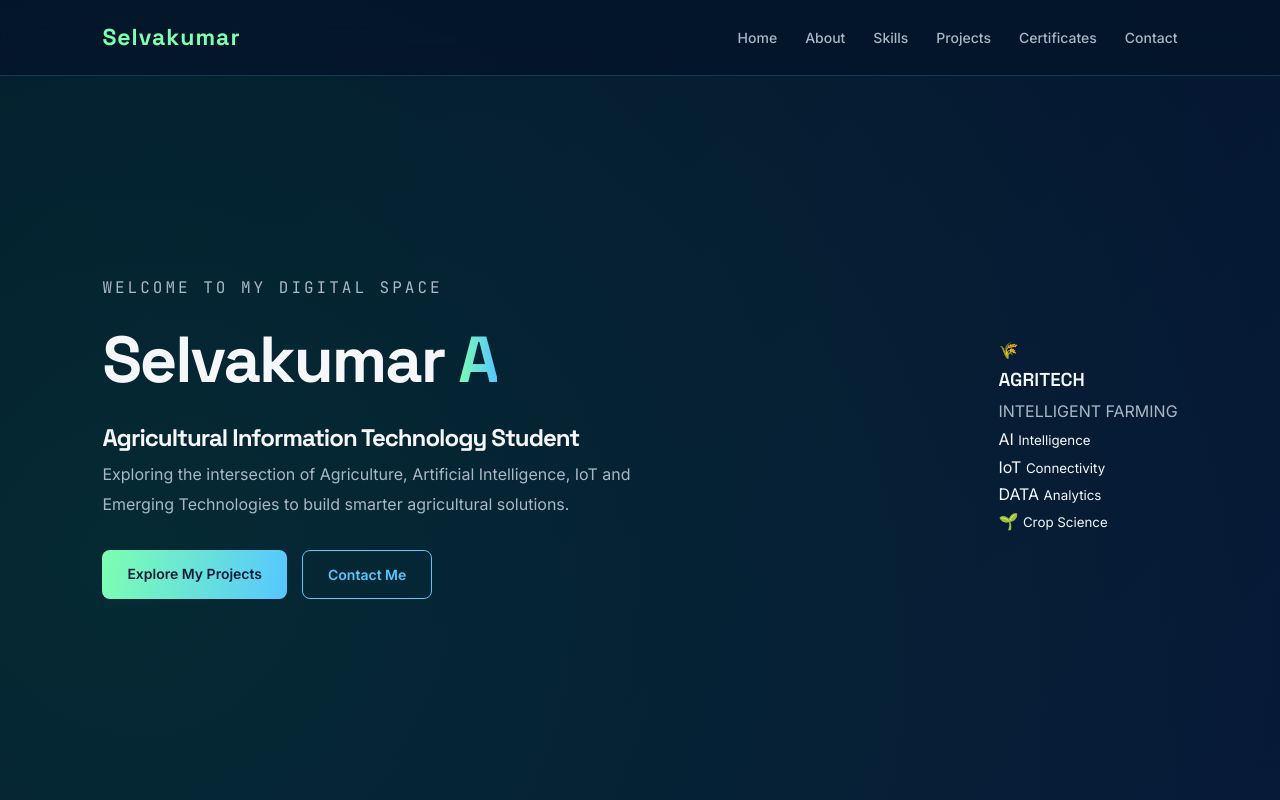
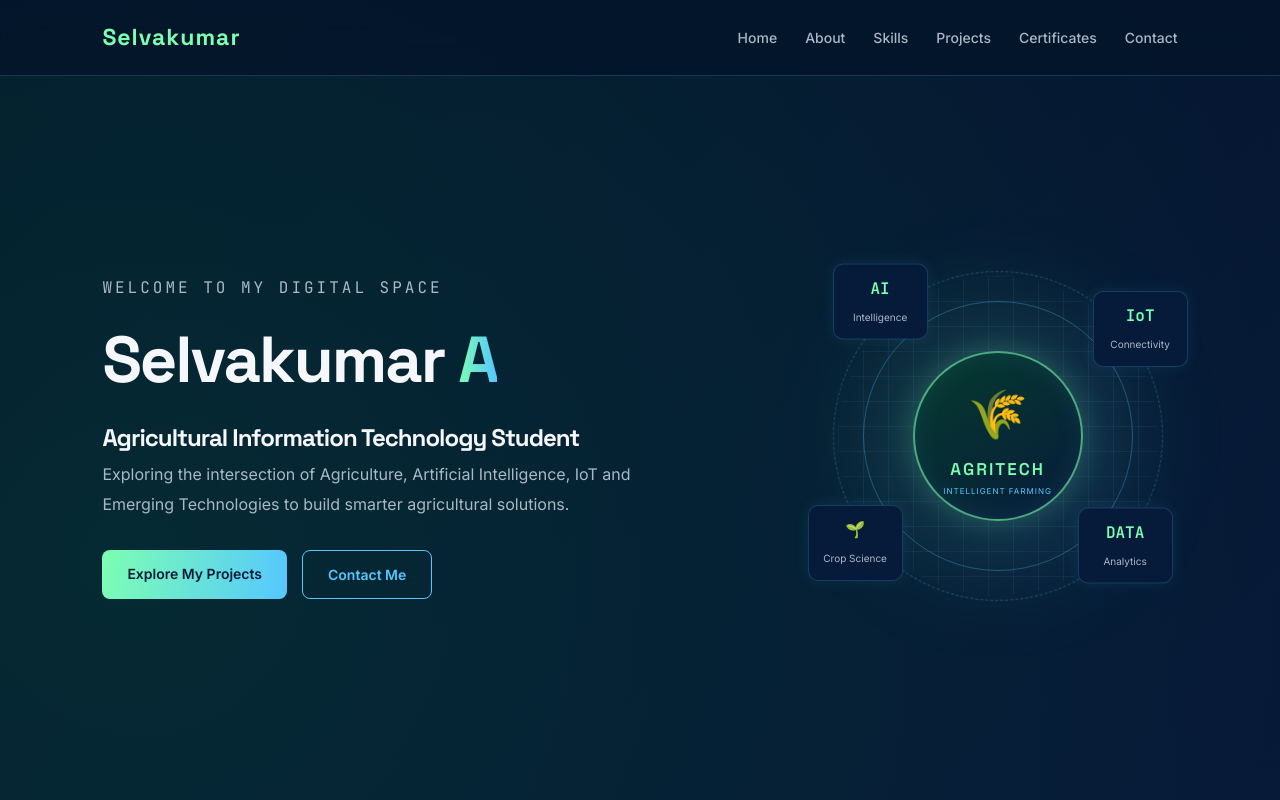
Before and after one commit to selvakumar-agritech/selvakumar-agritech.github.io, a plain HTML site: page index.html in a window 1280 px wide. Shown: the top 800 px of the page. Drawn offline with Linux system fonts and the light colour scheme.

Commit message:
Redesign portfolio

```diff
--- a/style.css
+++ b/style.css
@@ -602,3 +602,175 @@ footer {
     }
 
 }
+
+.agri-visual {
+    width: 360px;
+    height: 360px;
+    position: relative;
+    flex-shrink: 0;
+
+    display: flex;
+    align-items: center;
+    justify-content: center;
+}
+
+.visual-glow {
+    position: absolute;
+    width: 230px;
+    height: 230px;
+
+    background: linear-gradient(
+        135deg,
+        rgba(124, 255, 178, 0.2),
+        rgba(85, 199, 255, 0.2)
+    );
+
+    filter: blur(55px);
+    border-radius: 50%;
+}
+
+.visual-grid {
+    position: absolute;
+    inset: 20px;
+
+    background-image:
+        linear-gradient(
+            rgba(85, 199, 255, 0.08) 1px,
+            transparent 1px
+        ),
+        linear-gradient(
+            90deg,
+            rgba(85, 199, 255, 0.08) 1px,
+            transparent 1px
+        );
+
+    background-size: 25px 25px;
+    border-radius: 50%;
+}
+
+.visual-ring {
+    position: absolute;
+    border: 1px solid rgba(85, 199, 255, 0.3);
+    border-radius: 50%;
+}
+
+.ring-one {
+    width: 270px;
+    height: 270px;
+    animation: rotate 20s linear infinite;
+}
+
+.ring-two {
+    width: 330px;
+    height: 330px;
+    border-style: dashed;
+    animation: rotate 30s linear infinite reverse;
+}
+
+.farm-core {
+    position: relative;
+    z-index: 2;
+
+    width: 170px;
+    height: 170px;
+
+    border-radius: 50%;
+
+    display: flex;
+    flex-direction: column;
+    align-items: center;
+    justify-content: center;
+
+    background: linear-gradient(
+        145deg,
+        #063B2E,
+        #071B3A
+    );
+
+    border: 2px solid rgba(124, 255, 178, 0.6);
+
+    box-shadow:
+        0 0 30px rgba(124, 255, 178, 0.2),
+        inset 0 0 25px rgba(85, 199, 255, 0.1);
+}
+
+.farm-icon {
+    font-size: 48px;
+}
+
+.farm-core h3 {
+    color: var(--light-green);
+    font-size: 17px;
+    letter-spacing: 2px;
+}
+
+.farm-core p {
+    color: var(--light-blue);
+    font-size: 8px;
+    letter-spacing: 1px;
+}
+
+.tech-node {
+    position: absolute;
+    z-index: 3;
+
+    min-width: 95px;
+    padding: 10px;
+
+    text-align: center;
+
+    background: rgba(7, 27, 58, 0.95);
+
+    border: 1px solid var(--border);
+    border-radius: 10px;
+
+    box-shadow: 0 0 15px rgba(85, 199, 255, 0.1);
+
+    animation: float 4s ease-in-out infinite;
+}
+
+.tech-node span {
+    display: block;
+    color: var(--light-green);
+    font-family: 'JetBrains Mono', monospace;
+    font-weight: 600;
+}
+
+.tech-node small {
+    color: var(--grey);
+    font-size: 10px;
+}
+
+.node-one {
+    top: 15px;
+    left: 15px;
+}
+
+.node-two {
+    top: 35px;
+    right: -10px;
+    animation-delay: 1s;
+}
+
+.node-three {
+    bottom: 25px;
+    right: 5px;
+    animation-delay: 2s;
+}
+
+.node-four {
+    bottom: 20px;
+    left: -10px;
+    animation-delay: 3s;
+}
+
+/* MOBILE VISUAL */
+
+@media (max-width: 550px) {
+
+    .agri-visual {
+        transform: scale(0.85);
+        margin: -10px auto;
+    }
+
+}
```
